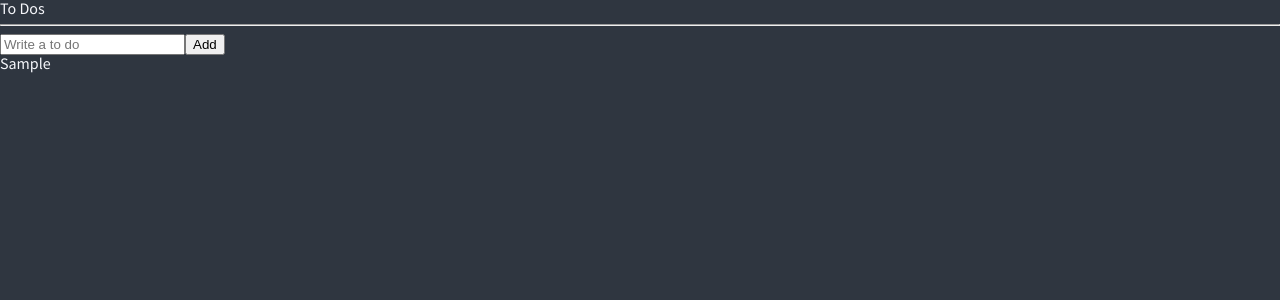
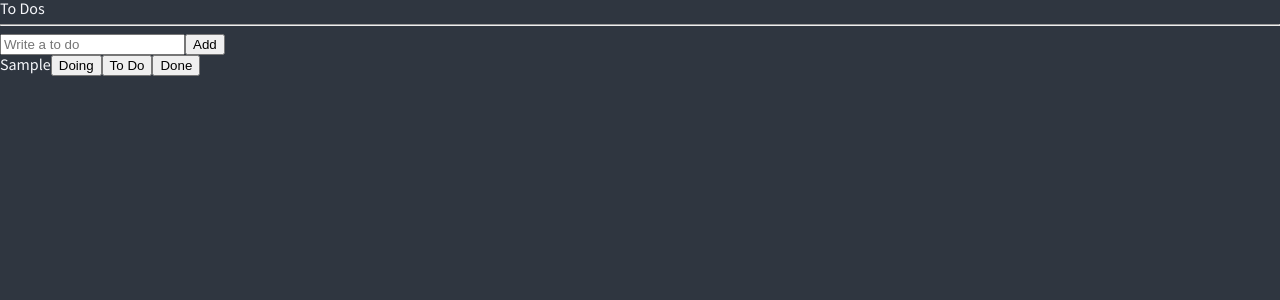
Before and after one commit to TwotheMoon/ReactJs_Master, a React (Create React App) app in the folder react-masterclass/: page / in a window 1280 px wide. Both pictures are taken after typing "Sample" into the empty fields and a click on the button "Add". Shown: the top 300 px of the page. Built offline with nearby package versions, Linux system fonts and the light colour scheme.

Commit message:
코드 리펙토링

```diff
--- /dev/null
+++ b/react-masterclass/src/atoms.tsx
@@ -0,0 +1,13 @@
+import { atom } from "recoil";
+
+// toDos[] 데이터 타입 정의
+export interface IToDo {
+    text: string,
+    id: number,
+    category: "TO_DO" | "DOING" | "DONE",  // 모든 string 타입이 아닌 세가지 타입중 하나
+}
+
+export const toDoState = atom<IToDo[]>({
+    key: "toDo",
+    default: [],
+});
--- /dev/null
+++ b/react-masterclass/src/components/CreateToDo.tsx
@@ -0,0 +1,31 @@
+import { useForm } from "react-hook-form";
+import { useSetRecoilState } from "recoil";
+import { toDoState } from "../atoms";
+
+interface IForm {
+    toDo: string;
+}
+
+function CreateToDo() {
+    const setToDos = useSetRecoilState(toDoState);
+    const { register, handleSubmit, setValue } = useForm<IForm>();
+
+    const handelValid = ({ toDo }: IForm) => {
+        setToDos((oldToDos) => [{ text: toDo, id: Date.now(), category: "TO_DO" }, ...oldToDos]);  // 기존 배열에 폼에서 넘어온 데이터 더해서 새로운 배열 생성
+        setValue("toDo", "");
+    };
+
+    return (
+        <form onSubmit={handleSubmit(handelValid)}>
+            <input {...register("toDo",
+                {
+                    required: "할 일을 적어주세요",
+                }
+            )}
+                placeholder="Write a to do"></input>
+            <button>Add</button>
+        </form>
+    );
+}
+
+export default CreateToDo;
--- /dev/null
+++ b/react-masterclass/src/components/ToDo.tsx
@@ -0,0 +1,15 @@
+import { IToDo } from "../atoms";
+
+function ToDo({ text }: IToDo) {
+
+    return (
+        <li>
+            <span>{text}</span>
+            <button>Doing</button>
+            <button>To Do</button>
+            <button>Done</button>
+        </li>
+    );
+}
+
+export default ToDo;
--- a/react-masterclass/src/components/ToDoList.tsx
+++ b/react-masterclass/src/components/ToDoList.tsx
@@ -1,52 +1,20 @@
-import { useForm } from "react-hook-form";
-import { atom, useRecoilState, useRecoilValue, useSetRecoilState } from "recoil";
-
-interface IForm {
-    toDo: string;
-}
-// toDos[] 데이터 타입 정의
-interface IToDo {
-    text: string,
-    id: number,
-    category: "TO_DO" | "DOING" | "DONE",  // 모든 string 타입이 아닌 세가지 타입중 하나
-}
-
-const toDoState = atom<IToDo[]>({
-    key: "toDo",
-    default: [],
-});
+import { useRecoilValue } from "recoil";
+import { toDoState } from "../atoms";
+import CreateToDo from "./CreateToDo";
+import ToDo from "./ToDo";
 
 function ToDoList() {
-    const [toDos, setToDos] = useRecoilState(toDoState);  // useState 처럼 아래 두가지 함수를 합친것
-    //const toDos = useRecoilValue(toDoState);      // atom 값 사용  // 현재 빈배열
-    //const setToDos = useSetRecoilState(toDoState); // atom 값 수정  // 데이터가 있는 배열 수정
-    const { register, handleSubmit, setValue } = useForm<IForm>();
-
-    const handelValid = ({ toDo }: IForm) => {
-        setToDos((oldToDos) => [{ text: toDo, id: Date.now(), category: "TO_DO" }, ...oldToDos]);  // 기존 배열에 폼에서 넘어온 데이터 더해서 새로운 배열 생성
-        setValue("toDo", "");
-    };
-    console.log(toDos);
+    const toDos = useRecoilValue(toDoState);
 
     return (
         <div>
             <h1>To Dos</h1>
             <hr />
-            <form onSubmit={handleSubmit(handelValid)}>
-                <input {...register("toDo",
-                    {
-                        required: "할 일을 적어주세요",
-                    }
-                )}
-                    placeholder="Write a to do"></input>
-                <button>Add</button>
-            </form>
+            <CreateToDo />
             <ul>
-                {toDos.map((toDo) =>
-                    <li key={toDo.id}>
-                        {toDo.text}
-                    </li>
-                )}
+                {toDos.map((toDo) => (
+                    <ToDo key={toDo.id} {...toDo} />
+                ))}
             </ul>
         </div>
     );
```
